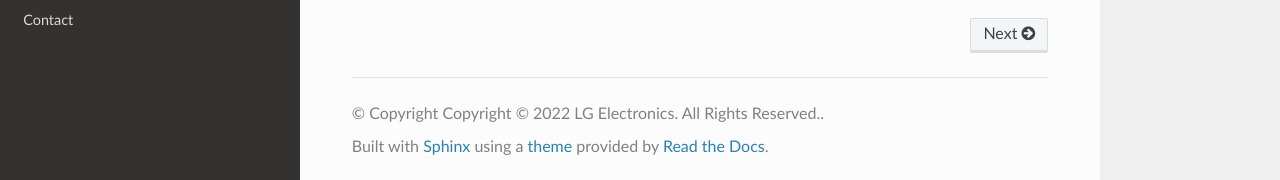
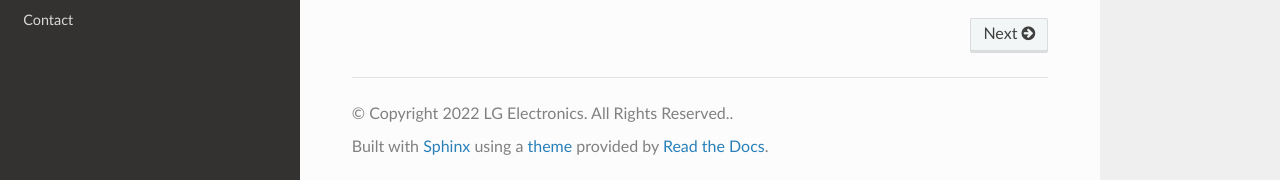
Before and after one commit to ConnectSDK/connectsdk.com, a Sphinx documentation site: the page built from docs/index.rst, in a window 1280 px wide and 1337 px high. Shown: the part 1154-1334 px from the top of the window. Built offline with Sphinx 7.4.7 and the Read the Docs theme 2.0.0, drawn with Linux system fonts in a browser that asks for light colours; pages that are not in the unit, such as notebooks, are missing from menus; comment, search, counter and statistics services are not loaded.

Commit message:
copyright 수정

```diff
--- a/docs/conf.py
+++ b/docs/conf.py
@@ -24,7 +24,7 @@ from recommonmark.transform import AutoStructify
 
 project = 'connectSDK'
 author = 'LG Electronics'
-copyright = 'Copyright © 2022 LG Electronics. All Rights Reserved.'
+copyright = '2022 LG Electronics. All Rights Reserved.'
 
 
 # -- General configuration ---------------------------------------------------
```
